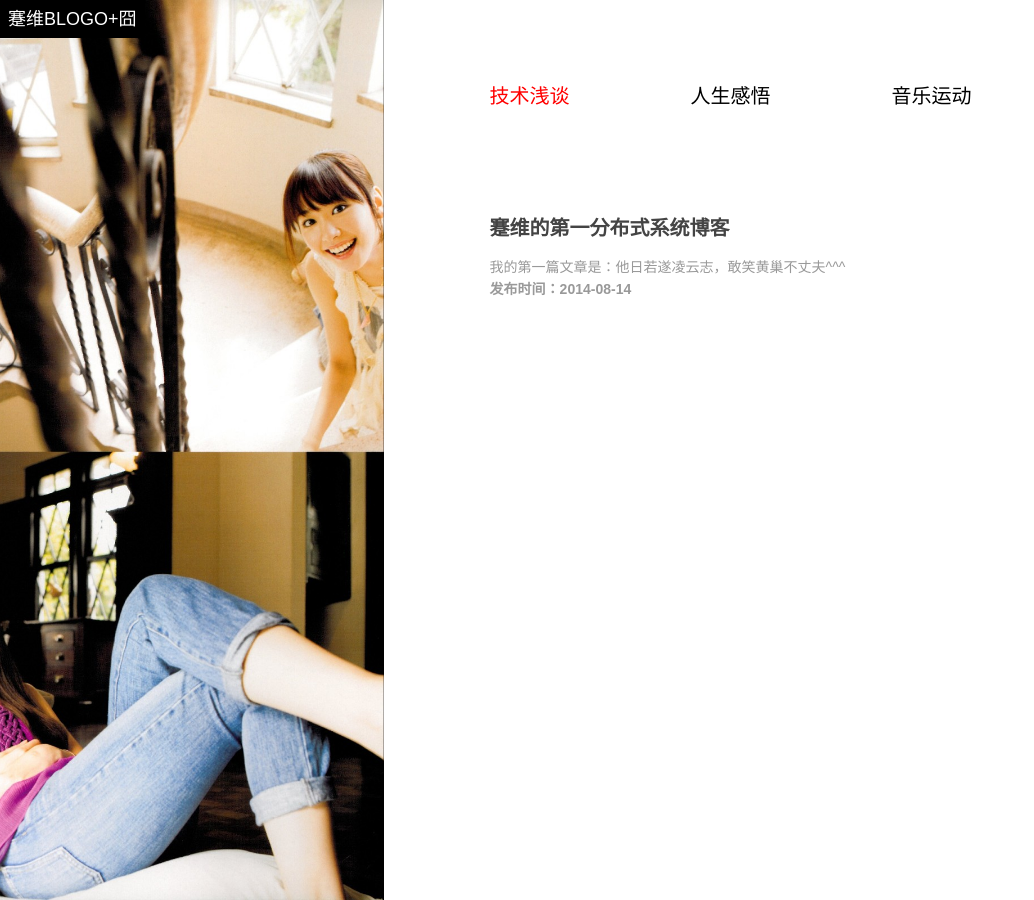
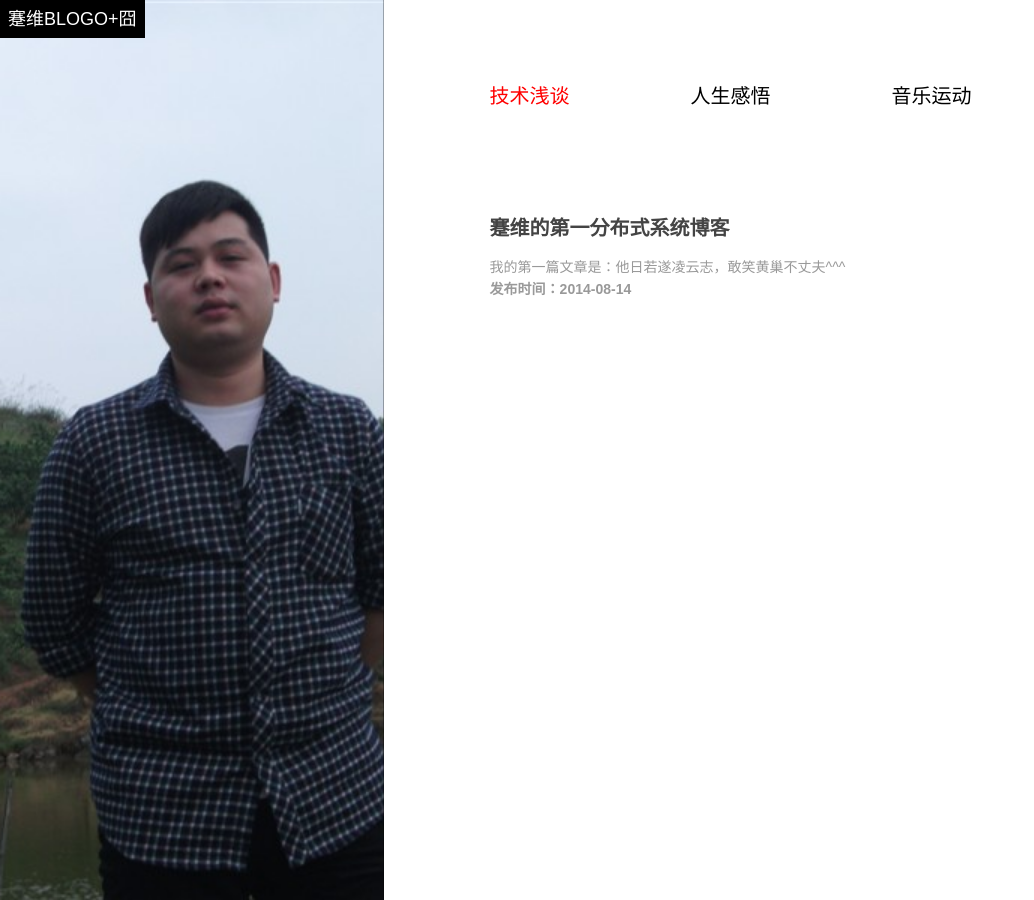
Before and after one commit to jjzxjianwei/myweb, a Jekyll site: the page built from technology/index.html, in a window 1280 px wide. Shown: the whole page, without its empty margins (0-1034 px from the left). Built offline with Jekyll 4.4.1, drawn with Linux system fonts in a browser that asks for light colours.

Commit message:
Update indextp.css

```diff
--- a/css/indextp.css
+++ b/css/indextp.css
@@ -80,7 +80,7 @@
     background-position:50% 50%;
 }
 .blog .aside{
-    background-image:url(/img/1.jpg);
+    background-image:url(/img/15.jpg);
 }
 .opinion .aside{
       background-image:url(/img/3.jpg);
```
